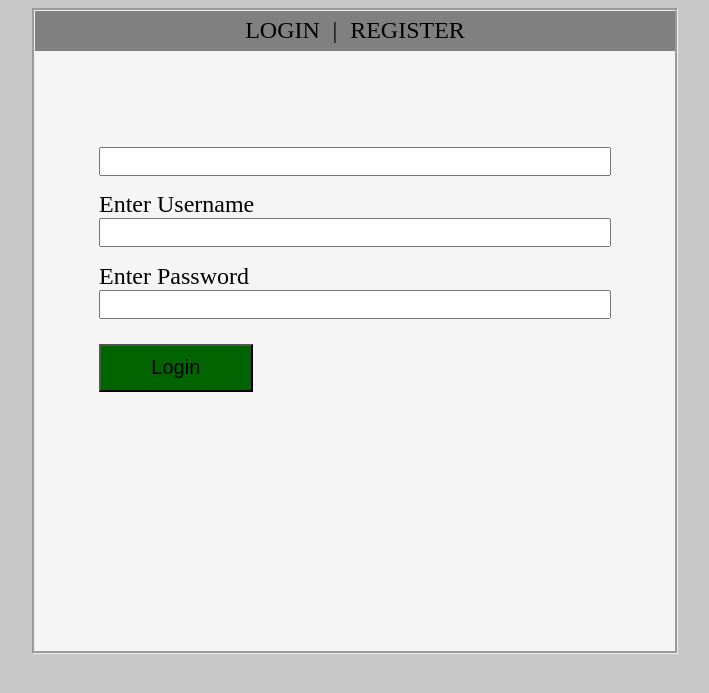
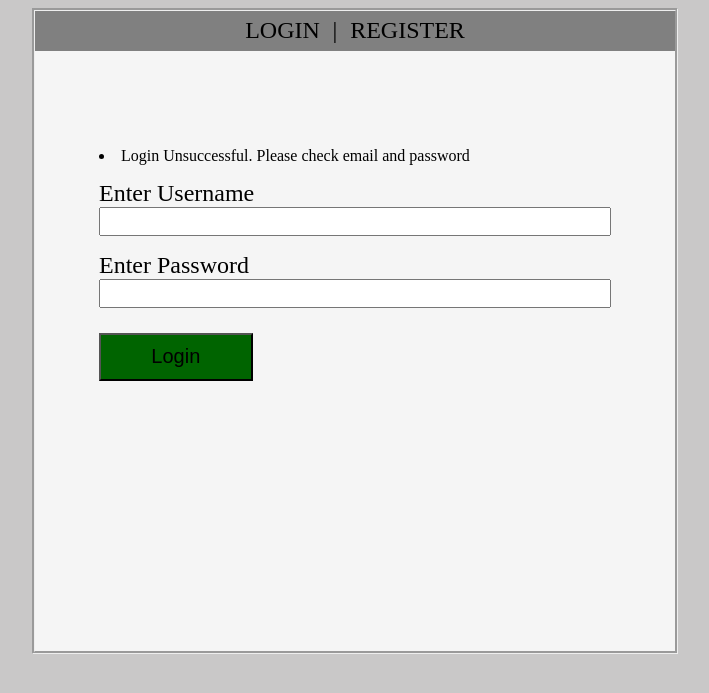
Before and after one commit to zg92/basic-login, a Flask app: page / in a window 1280 px wide. Shown: the top 693 px of the page, without its empty margins (285-994 px from the left). Run offline with Flask 2, Linux system fonts and the light colour scheme.

Commit message:
added registration functionality

```diff
--- a/login_form/__init__.py
+++ b/login_form/__init__.py
@@ -1,9 +1,11 @@
 from flask import Flask
 from flask_sqlalchemy import SQLAlchemy
+from flask_bcrypt import Bcrypt
 
 app = Flask(__name__)
-app.config['SQLALCHEMY_DATABASE_URI'] = 'sqlite:///test.db'
+app.config['SQLALCHEMY_DATABASE_URI'] = 'sqlite:///sample.db'
 app.config['SECRET_KEY'] = 'secret'
 db = SQLAlchemy(app)
+bcrypt = Bcrypt(app)
 
 from login_form import routes
--- a/login_form/forms.py
+++ b/login_form/forms.py
@@ -1,12 +1,20 @@
 from flask_wtf import FlaskForm
-from wtforms import StringField
-from wtforms.validators import DataRequired
+from login_form.models import User
+from wtforms import StringField, PasswordField, ValidationError, SubmitField
+from wtforms.validators import DataRequired, Length, EqualTo
 
 class LoginForm(FlaskForm):
-    username = StringField('username', validators=[DataRequired()])
-    password = StringField('password', validators=[DataRequired()])
+    username = StringField('username', validators=[DataRequired(), Length(min=2, max=20)])
+    password = PasswordField('password', validators=[DataRequired()])
+    submit_login = SubmitField('Login')
 
 class RegisterForm(FlaskForm):
     registered_username = StringField('registered_username', validators=[DataRequired()])
-    password_one = StringField('password_one', validators=[DataRequired()])
-    password_two = StringField('password_two', validators=[DataRequired()])
+    password_one = PasswordField('password_one', validators=[DataRequired()])
+    password_two = PasswordField('password_two', validators=[DataRequired(), EqualTo('password_one')])
+    register_login = SubmitField('Register')
+
+    def validate_username(self, registered_username):
+        user = User.query.filter_by(username=registered_username.data).first()
+        if user:
+            raise ValidationError('That username exists. Please choose a different username.')
--- a/login_form/models.py
+++ b/login_form/models.py
@@ -1,4 +1,4 @@
-from login_form import app, db
+from login_form import db
 
 class User(db.Model):
     id = db.Column(db.Integer, primary_key=True)
@@ -6,6 +6,4 @@ class User(db.Model):
     password = db.Column(db.String(50), unique=True, nullable=False)
 
     def __repr__(self):
-        return f'username = {User.username}, password = {User.password}'
-
-db.create_all()
+        return f'username = {self.username}, password = {self.password}'
--- a/login_form/routes.py
+++ b/login_form/routes.py
@@ -1,27 +1,24 @@
 from flask import render_template, request, redirect, flash
-from login_form import app
+from login_form import app, db
 from login_form.models import User
 from login_form.forms import LoginForm, RegisterForm
+from login_form import bcrypt
 
 @app.route('/', methods=['GET','POST'])
 def login():
     login_form = LoginForm()
     register_form = RegisterForm()
+    if login_form.validate_on_submit():
+        user = User.query.filter_by(username=login_form.username.data).first()
+        if user and bcrypt.check_password_hash(user.password, login_form.password.data):
+            print('success!')
+    else:
+        flash('Login Unsuccessful. Please check email and password', 'danger')
     if request.method == 'POST':
-        if request.form['btn'] == 'Login':
-            print(request.form['login'], request.form['password'])
-            user = User.query.filter_by(username=request.form['login']).first()
-            print(user)
-            # if user.username == request.form['login'] and user.password == request.form['password']:
-            #     print('you are logged in!')
-            # else:
-            #     print('sorry that username or password does not match')
-        if request.form['btn'] == 'Register':
-            if request.form['password-first'] == request.form['password-second']:
-                registered_user = User(username=request.form['create-username'], password = request.form['password-first'])
-                User.session.add(registered_user)
-                print(request.form['password-second'], request.form['password-first'])
-                print(User.query.all())
-            else:
-                print('Please make sure your passwords match!')
-    return render_template('index.html', login_form = login_form, registered_form = register_form)
+        if register_form.validate_on_submit():
+            hashed_password = bcrypt.generate_password_hash(register_form.password_one.data).decode('utf-8')
+            user = User(username=register_form.registered_username.data, password=hashed_password)
+            db.session.add(user)
+            db.session.commit()
+            flash('Account Created! Please login to continue!', 'success')
+    return render_template('index.html', login_form = login_form, register_form = register_form)
--- a/login_form/templates/index.html
+++ b/login_form/templates/index.html
@@ -17,25 +17,35 @@
         </div>
 
         <div class="login-wrapper">
-            <form action="/" method="POST" id=login>
-                {{ login_form.username }}
+            {% with messages = get_flashed_messages() %}
+            {% if messages %}
+            <!-- <ul class=flashes> -->
+                {% for message in messages %}
+                <li>{{ message }}</li>
+                {% endfor %}
+            <!-- </ul> -->
+            {% endif %}
+            {% endwith %}
+            <form action="" method="POST" id=login>
+                {{ login_form.hidden_tag() }}
                 <label for="login">Enter Username</label>
-                <input type="text" name="login" class="username-login">
+                {{ login_form.username(class="username-login") }}
                 <label for="password">Enter Password</label>
-                <input type="text" name="password" class="password-login">
-                <input type="submit" name="btn" value="Login" id='login-button'>
+                {{ login_form.password(class="password-login") }}
+                {{ login_form.submit_login(id='login-button') }}
             </form>
         </div>
 
         <div class="register-wrapper">
             <form action="/" method="POST" id='register'>
+                {{ register_form.hidden_tag() }}
                 <label for="login">Enter Username</label>
-                <input type="text" name="create-username">
+                {{ register_form.registered_username(class="create-username") }}
                 <label for="password-first">Enter Password</label>
-                <input type="text" name="password-first">
+                {{ register_form.password_one(class="password-first") }}
                 <label for="password-second">Confirm Password</label>
-                <input type="text" name="password-second">
-                <input type="submit" name="btn" value="Register" id='register-button'>
+                {{ register_form.password_two(class="password-first") }}
+                {{ register_form.register_login(id='register-button') }}
             </form>
         </div>
     </div>
```
Also changed, not shown: login_form/sample.db (added), login_form/test.db (deleted), 1 other file.
